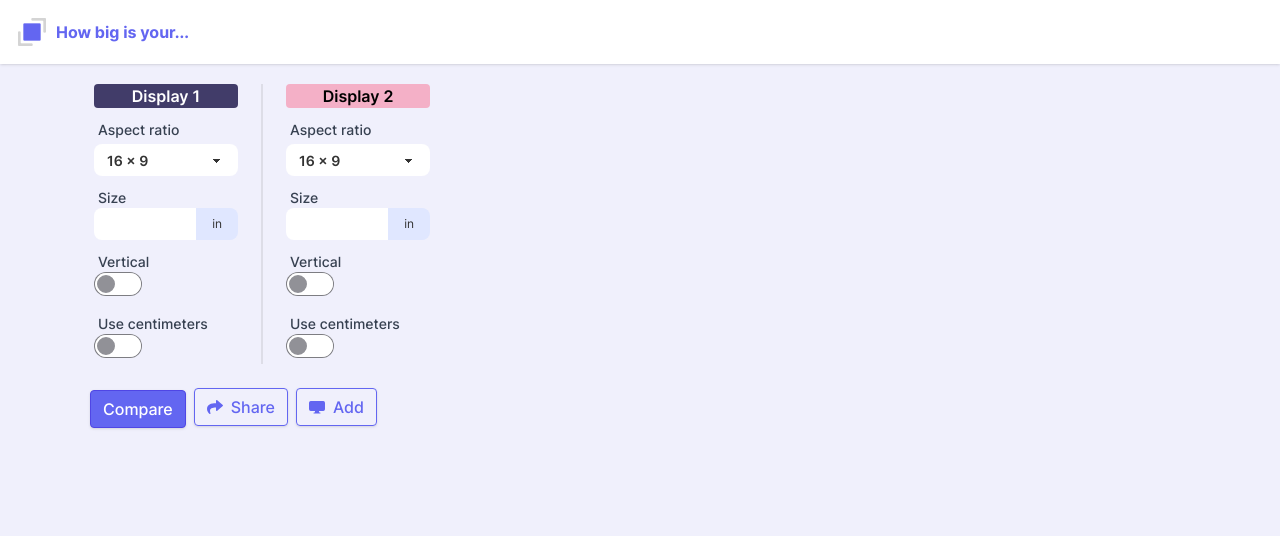
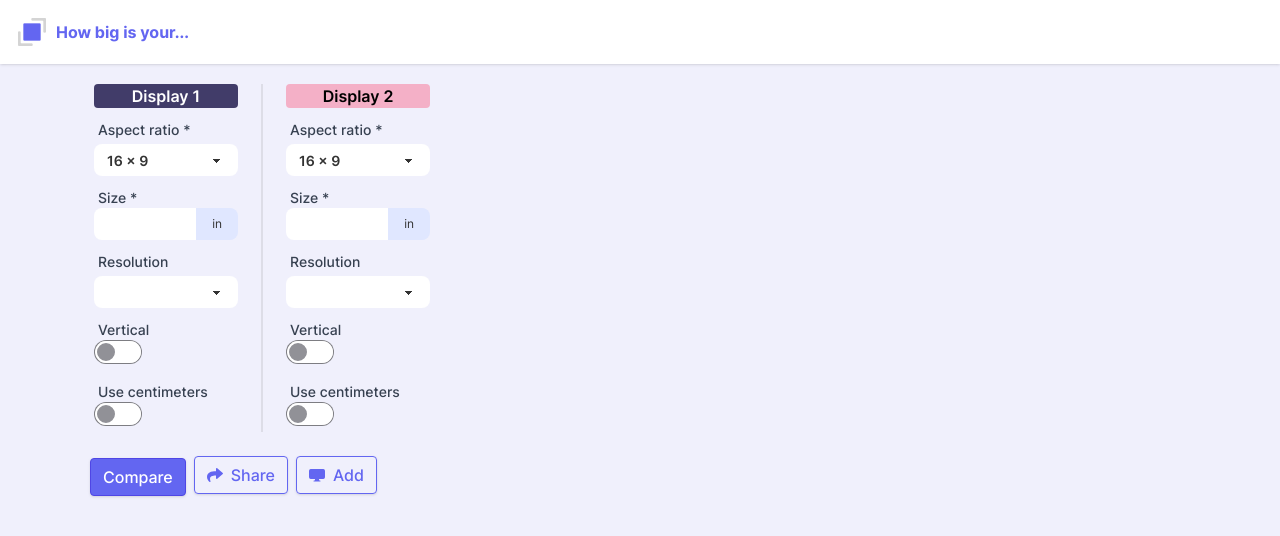
Before and after one commit to jacekobst1/howbigg, a Next.js app: page / in a window 1280 px wide. Shown: the top 536 px of the page. Built offline with nearby package versions, Linux system fonts and the light colour scheme.

Commit message:
Add Resolution
- create new type
- add a few basic resolutions
- handle the resolution in DisplayConf
- save resolution in query

```diff
--- a/src/app/compare/display/components/Setup/DisplayConf.tsx
+++ b/src/app/compare/display/components/Setup/DisplayConf.tsx
@@ -11,6 +11,7 @@ import { round } from "@/utils/math";
 import Button from "@/components/buttons/Button";
 import { TiDelete } from "@react-icons/all-files/ti/TiDelete";
 import { AiOutlineClose } from "@react-icons/all-files/ai/AiOutlineClose";
+import { resolutions } from "@/app/compare/display/types/Resolution";
 
 interface DisplayProps {
   display: Display;
@@ -47,6 +48,17 @@ export default function DisplayConf({
   const setDiagonal = (size: string) => {
     display.diagonal.length = Math.abs(parseFloat(size)) || 0;
     setDisplay(display);
+  };
+
+  const setResolution = (resolution: string) => {
+    const selectedResolution = resolutions.find(
+      (ar) => ar.value === resolution
+    );
+
+    if (selectedResolution) {
+      display.resolution = selectedResolution;
+      setDisplay(display);
+    }
   };
 
   const setUnit = (checked: boolean) => {
@@ -94,7 +106,7 @@ export default function DisplayConf({
           <Select
             value={display.aspectRatio.value}
             mOnChange={setAspectRatio}
-            label="Aspect ratio"
+            label="Aspect ratio *"
             options={aspectRatios}
             mSize="sm"
           />
@@ -117,7 +129,7 @@ export default function DisplayConf({
           </div>
         )}
         <div className="form-control mt-3">
-          <InputGroup size="sm" label="Size">
+          <InputGroup size="sm" label="Size *">
             <Input
               value={round(display.diagonal.length) || ""}
               mOnChange={setDiagonal}
@@ -128,6 +140,15 @@ export default function DisplayConf({
               {display.diagonal.unit}
             </span>
           </InputGroup>
+        </div>
+        <div className="form-control mt-3">
+          <Select
+            value={display.resolution?.value}
+            mOnChange={setResolution}
+            label="Resolution"
+            options={resolutions}
+            mSize="sm"
+          />
         </div>
         <div className="form-control mt-3">
           <Toggle
--- a/src/app/compare/display/types/Display.ts
+++ b/src/app/compare/display/types/Display.ts
@@ -1,4 +1,5 @@
 import AspectRatio from "./AspectRatio";
+import Resolution from "@/app/compare/display/types/Resolution";
 
 interface Display {
   id: number;
@@ -6,6 +7,7 @@ interface Display {
   aspectRatio: AspectRatio;
   customAspectRatio: CustomAspectRatio;
   diagonal: Diagonal;
+  resolution: Resolution;
   isVertical: boolean;
   width: Size;
   height: Size;
@@ -17,6 +19,7 @@ interface DisplayUrlState {
   aspectRatio: AspectRatio;
   customAspectRatio: CustomAspectRatio;
   diagonal: Diagonal;
+  resolution: Resolution;
   isVertical: boolean;
 }
 
--- /dev/null
+++ b/src/app/compare/display/types/Resolution.ts
@@ -0,0 +1,80 @@
+import AspectRatio from "@/app/compare/display/types/AspectRatio";
+
+interface Resolution {
+  label: string;
+  value: string;
+  height: number;
+}
+
+const resolutions: Resolution[] = [
+  {
+    label: "",
+    value: "",
+    height: 0,
+  },
+  {
+    label: "VGA",
+    value: "VGA",
+    height: 600,
+  },
+  {
+    label: "HD",
+    value: "HD",
+    height: 768,
+  },
+  {
+    label: "HD+",
+    value: "HDp",
+    height: 900,
+  },
+  {
+    label: "FHD",
+    value: "FHD",
+    height: 1080,
+  },
+  {
+    label: "FHD+",
+    value: "FHDp",
+    height: 1200,
+  },
+  {
+    label: "QHD",
+    value: "QHD",
+    height: 1440,
+  },
+  {
+    label: "QHD+",
+    value: "QHDp",
+    height: 1600,
+  },
+  {
+    label: "4K",
+    value: "4K",
+    height: 2160,
+  },
+  {
+    label: "5K",
+    value: "5K",
+    height: 2880,
+  },
+  {
+    label: "6K",
+    value: "6K",
+    height: 3384,
+  },
+  {
+    label: "8K",
+    value: "8K",
+    height: 4320,
+  },
+  {
+    label: "custom",
+    value: "custom",
+    height: 0,
+  },
+];
+
+const defaultResolution: Resolution = resolutions[0];
+
+export default Resolution;
+export { resolutions, defaultResolution };
--- a/src/app/compare/display/utils/displayGenerator.ts
+++ b/src/app/compare/display/utils/displayGenerator.ts
@@ -1,5 +1,12 @@
-import { aspectRatios } from "@/app/compare/display/types/AspectRatio";
+import {
+  aspectRatios,
+  defaultAspectRatio,
+} from "@/app/compare/display/types/AspectRatio";
 import Display from "@/app/compare/display/types/Display";
+import {
+  defaultResolution,
+  resolutions,
+} from "@/app/compare/display/types/Resolution";
 
 function generateDisplays(numberOfDisplays: number) {
   const displays: Display[] = [];
@@ -31,7 +38,7 @@ function generateDisplayByExistingOnes(existingDisplays: Display[]) {
 const initDisplay = (id: number): Display => ({
   id: id,
   name: `Display ${id}`,
-  aspectRatio: aspectRatios[2],
+  aspectRatio: defaultAspectRatio,
   customAspectRatio: {
     width: 0,
     height: 0,
@@ -40,6 +47,7 @@ const initDisplay = (id: number): Display => ({
     length: 0,
     unit: "in",
   },
+  resolution: defaultResolution,
   isVertical: false,
   width: {
     in: 0,
--- a/src/app/compare/display/utils/urlEncoder.ts
+++ b/src/app/compare/display/utils/urlEncoder.ts
@@ -1,15 +1,24 @@
 import Display, { DisplayUrlState } from "@/app/compare/display/types/Display";
-import { aspectRatios, defaultAspectRatio } from "@/app/compare/display/types/AspectRatio";
+import {
+  aspectRatios,
+  defaultAspectRatio,
+} from "@/app/compare/display/types/AspectRatio";
+import {
+  defaultResolution,
+  resolutions,
+} from "@/app/compare/display/types/Resolution";
 
 function encodeDisplays(displays: Display[]): string[] {
   return displays.map((display) => {
-    const { aspectRatio, customAspectRatio, diagonal, isVertical } = display;
-    const { value } = aspectRatio;
+    const { aspectRatio, customAspectRatio, diagonal, resolution, isVertical } =
+      display;
+    const { value: aspectValue } = aspectRatio;
     const { width, height } = customAspectRatio;
     const { length, unit } = diagonal;
+    const { value: resValue } = resolution;
     const orientation = isVertical ? 1 : 0;
 
-    return `${value}_${width}_${height}_${length}_${unit}_${orientation}`;
+    return `${aspectValue}_${width}_${height}_${length}_${unit}_${resValue}_${orientation}`;
   });
 }
 
@@ -30,7 +39,9 @@ function decodeDisplays(encodedDisplays: string[]) {
         length: parseFloat(data[3]),
         unit: data[4] as "cm" | "in",
       },
-      isVertical: data[5] === "1",
+      resolution:
+        resolutions.find((res) => res.value === data[5]) || defaultResolution,
+      isVertical: data[6] === "1",
     };
   });
 
```
